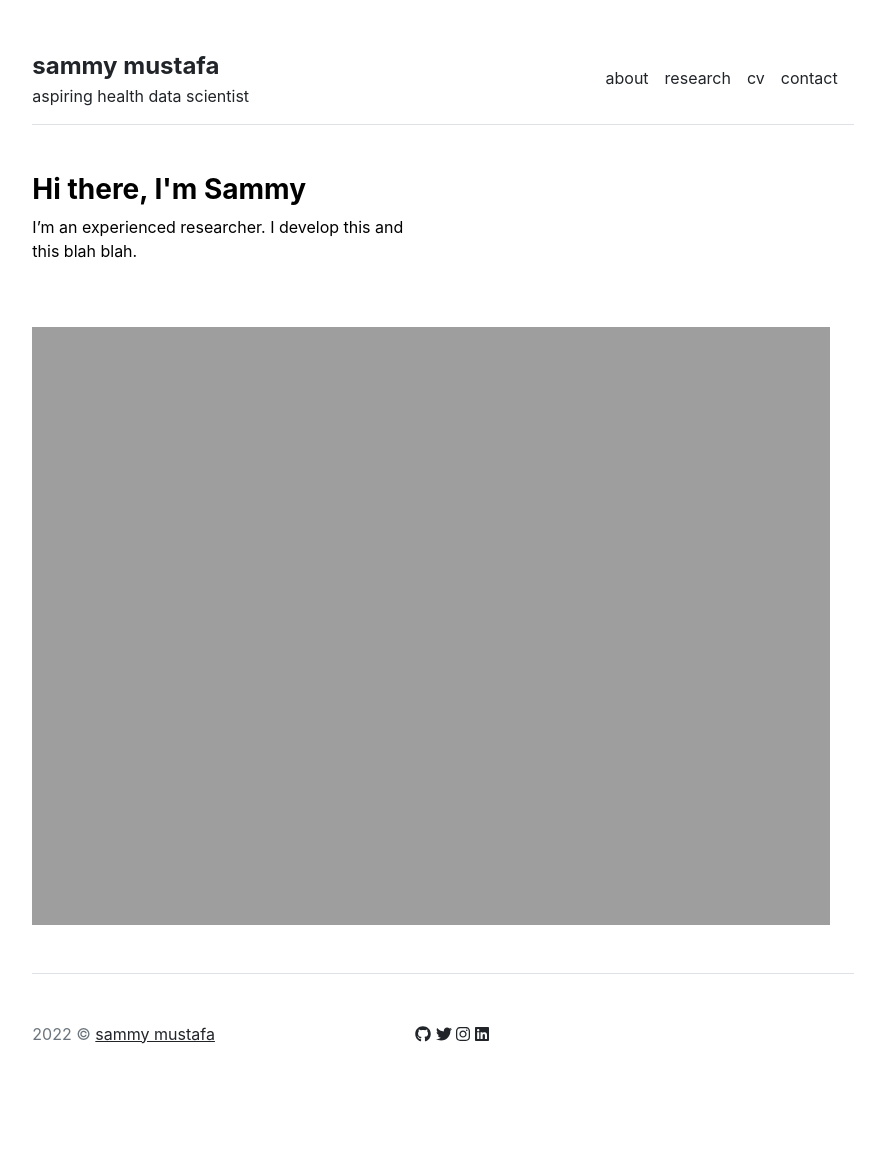
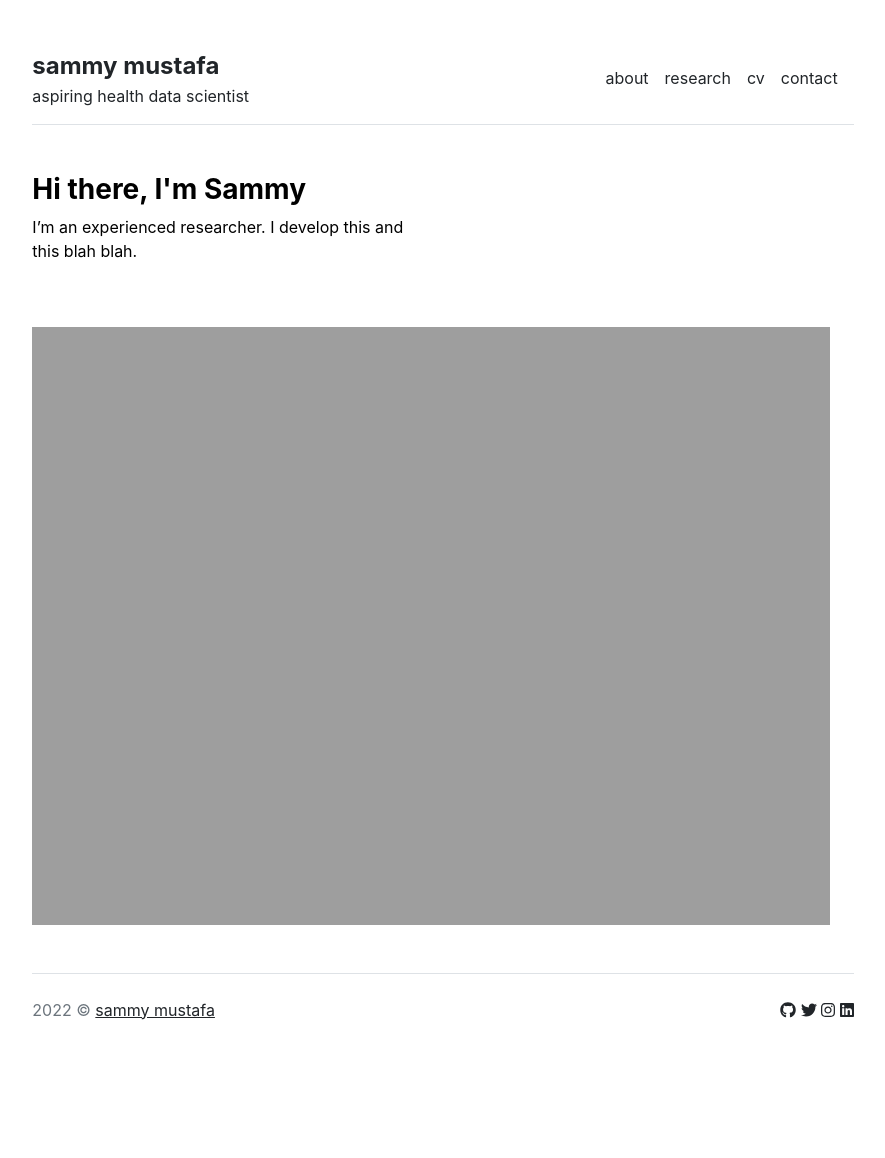
Before and after one commit to sammymustafa/sammymustafa.github.io, a Jekyll site: the page built from index.md, in a window 1280 px wide. Shown: the whole page, without its empty margins (197-1082 px from the left). Built offline with Jekyll 4.4.1, drawn with Linux system fonts in a browser that asks for light colours; after the commit the page ends 1134 px from its top, so only the background shows below that.

Commit message:
Update footer.html

```diff
--- a/_includes/footer.html
+++ b/_includes/footer.html
@@ -1,7 +1,7 @@
-<footer class="pt-5 my-5 text-muted border-top">
+<footer class="pt-4 my-4 text-muted border-top">
   <footer class="d-flex flex-column flex-md-row align-items-center pb-3 mb-5">
     <div class="copyright">{{site.time | date: '%Y'}} &copy; <a href="/">{{site.title}}</a></div>
-  <div class="col-md-4 text-end social-media-icons">
+  <div class="col-md text-end social-media-icons">
       {% for item in site.data.settings.social %}
         <a href="{{ item.link }}"><i class="fab fa-{{ item.icon }}"></i></a>
       {% endfor %}
```
